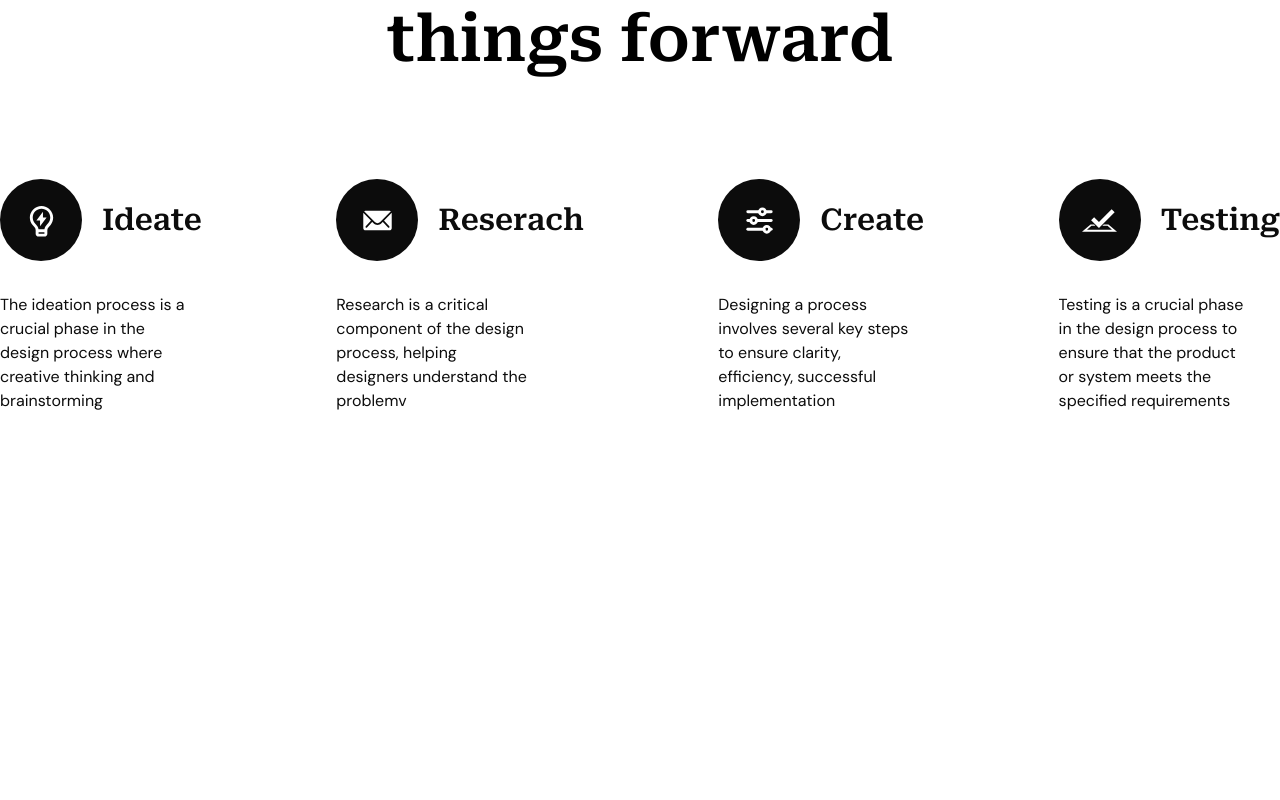
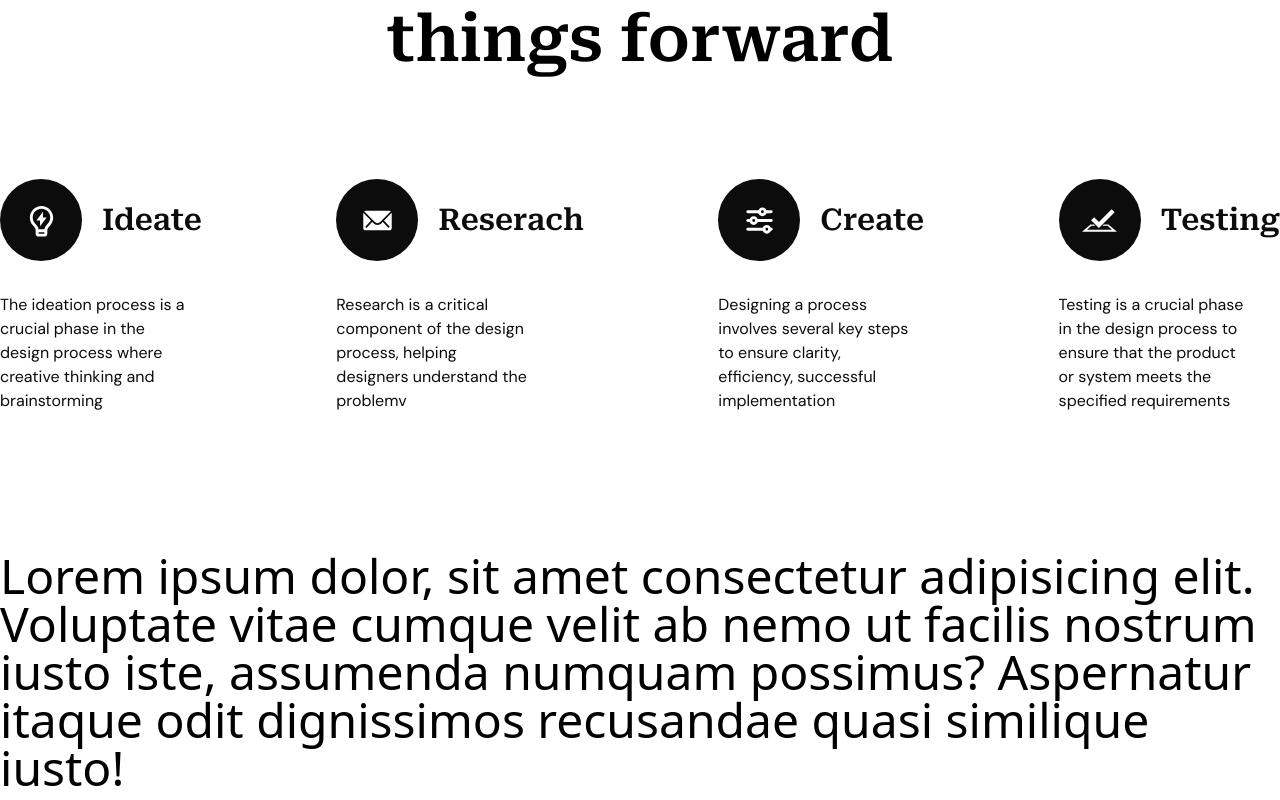
Before and after one commit to mahirTheCoder/canvix-react-projects-one, a React (Vite) app: page / in a window 1280 px wide. Shown: the part 5134-5934 px from the top of the page. Before the commit the page ends 5686 px from the top, so only its background shows below. Built offline with nearby package versions, Linux system fonts and the light colour scheme.

Commit message:
show case section

```diff
--- /dev/null
+++ b/src/Components/Showcase.jsx
@@ -0,0 +1,12 @@
+import React from 'react'
+
+const Showcase = () => {
+  return (
+    <>
+    <h2 className=' text-5xl'>Lorem ipsum dolor, sit amet consectetur adipisicing elit. Voluptate vitae cumque velit ab nemo ut facilis nostrum iusto iste, assumenda numquam possimus? Aspernatur itaque odit dignissimos recusandae quasi similique iusto!</h2>
+
+    </>
+  )
+}
+
+export default Showcase
--- a/src/Page/Home.jsx
+++ b/src/Page/Home.jsx
@@ -3,6 +3,7 @@ import Banner from "../Components/Banner";
 import Service from "../Components/Service";
 import About from "../Components/About";
 import Process from "../Components/process";
+import Showcase from "../Components/Showcase";
 
 
 const Home = () => {
@@ -12,6 +13,7 @@ const Home = () => {
       <Service />
       <About/>
       <Process />
+      <Showcase/>
     </>
   );
 };
```
